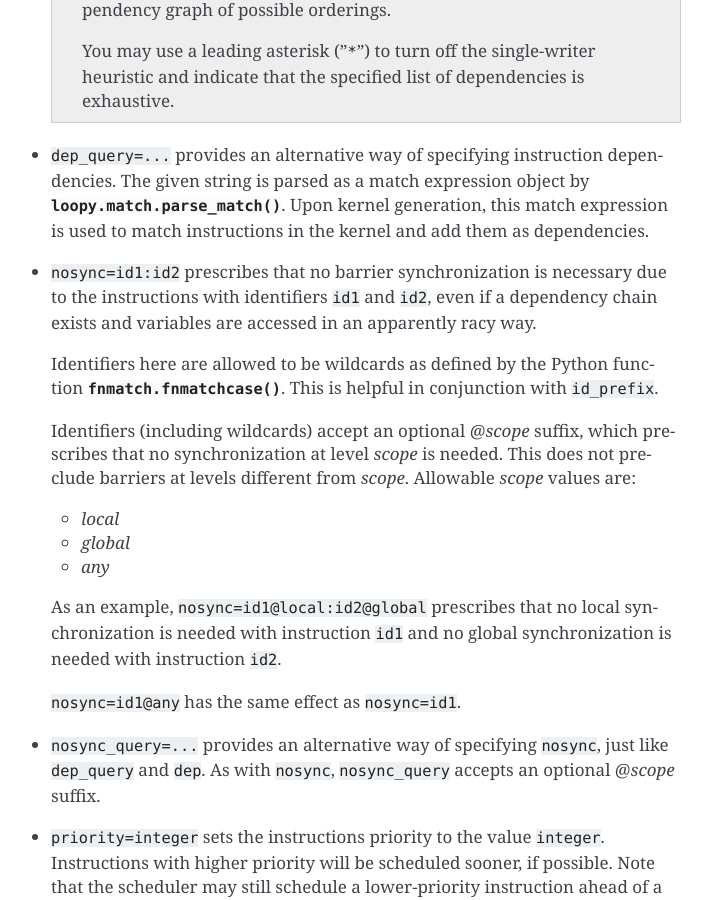
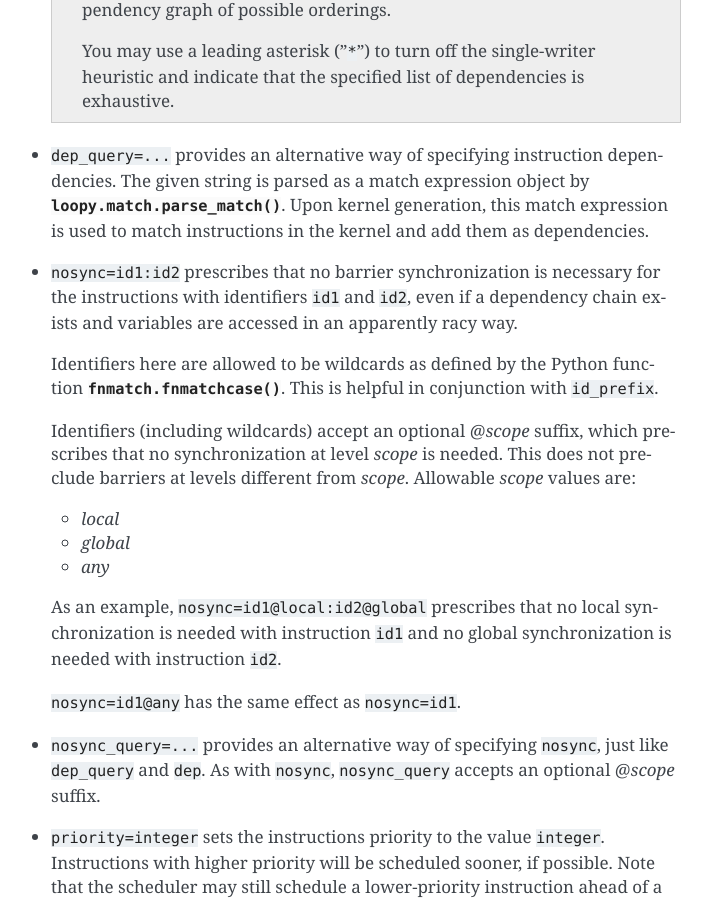
Before and after one commit to inducer/loopy, a Sphinx documentation site: the page built from doc/ref_kernel.rst, in a window 1280 px wide and 900 px high, scrolled down 4772 px. Shown: the whole window, without its empty margins (399-1111 px from the left). Built offline with Sphinx 7.4.7, drawn with Linux system fonts in a browser that asks for light colours.

Commit message:
Revert "for -> due to" (I changed my mind)
This reverts commit d51b26167417e75165ef113060df007b4e2dc2e7.

```diff
--- a/doc/ref_kernel.rst
+++ b/doc/ref_kernel.rst
@@ -249,7 +249,7 @@ These are usually key-value pairs. The following attributes are recognized:
   dependencies.
 
 * ``nosync=id1:id2`` prescribes that no barrier synchronization is necessary
-  due to the instructions with identifiers ``id1`` and ``id2``, even if a
+  for the instructions with identifiers ``id1`` and ``id2``, even if a
   dependency chain exists and variables are accessed in an apparently racy
   way.
 
```
